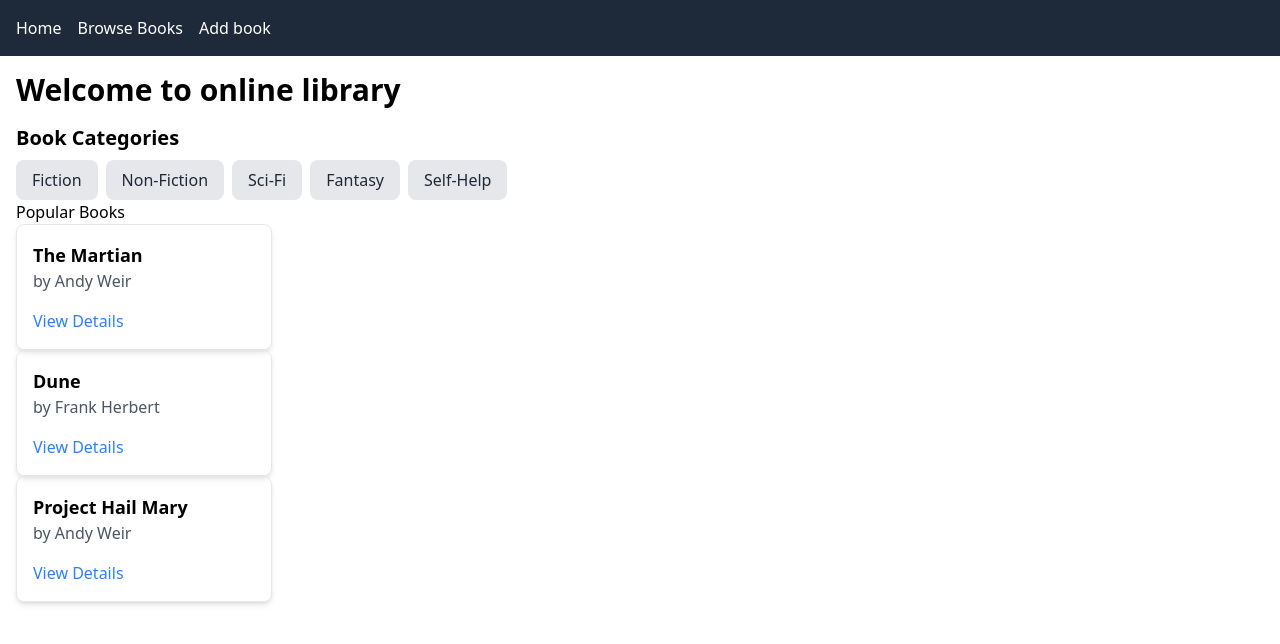
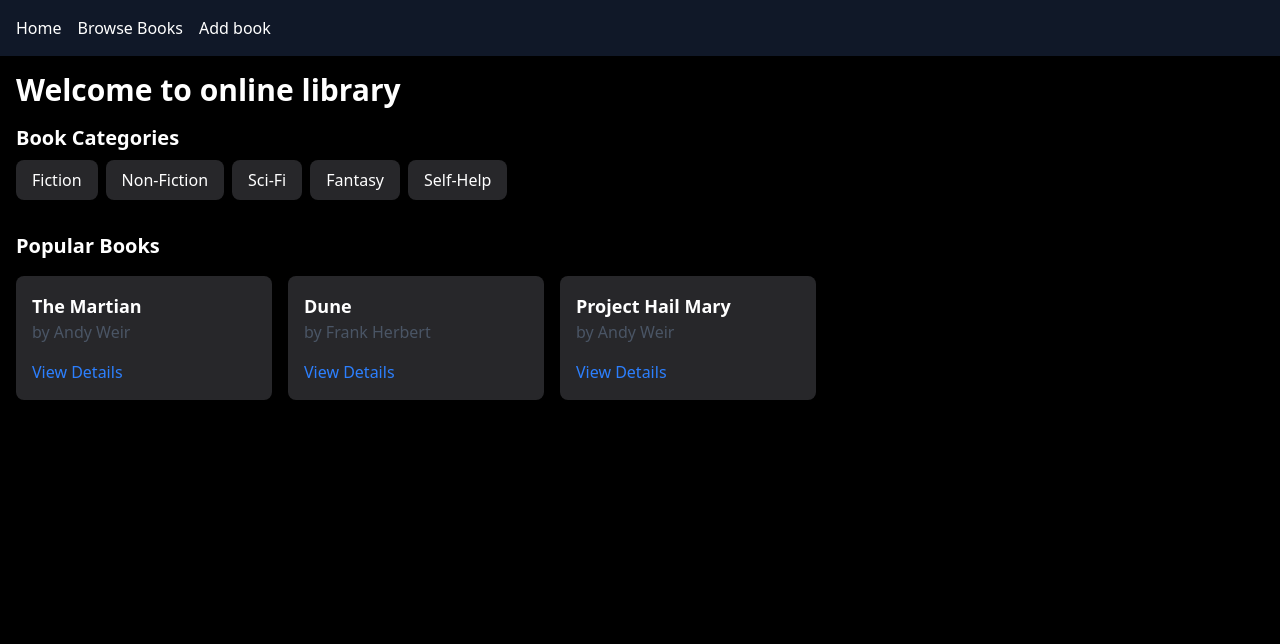
Before and after one commit to Karan-666/library-system-react, a React (Vite) app: page / in a window 1280 px wide. Shown: the top 644 px of the page. Built offline with nearby package versions, Linux system fonts and the light colour scheme.

Commit message:
bug: fixed the bug of newly added book detail not opening

```diff
--- a/src/components/AddBook.jsx
+++ b/src/components/AddBook.jsx
@@ -56,7 +56,17 @@ function AddBook() {
       return;
     }
 
-    dispatch(addBook(formData));
+    // create a new book object (as we need to add id)
+    const newBook = {
+    id: Date.now(), // Use a unique timestamp as the ID
+    title: formData.title,
+    author: formData.author,
+    category: formData.category,
+    description: formData.description,
+    rating: formData.rating,
+  };
+
+    dispatch(addBook(newBook));
     // dispatch acts like an indirect setter function,
     // It sends a message to the reducer to trigger a state change
 
--- a/src/components/BookCard.jsx
+++ b/src/components/BookCard.jsx
@@ -3,7 +3,7 @@ import {Link} from "react-router-dom"
 
 function BookCard({bookData}) {
   return (
-    <div className="border border-gray-200 rounded-lg p-4 shadow-md w-64">
+    <div className="bg-zinc-800 rounded-lg p-4 shadow-md w-64">
       <h3 className="text-lg font-semibold truncate">{bookData.title}</h3>
       <p className="text-gray-600">by {bookData.author}</p>
       <div className="mt-4">
--- a/src/components/BookDetails.jsx
+++ b/src/components/BookDetails.jsx
@@ -1,12 +1,18 @@
 import React from "react";
+import { useSelector } from "react-redux";
 import { useParams } from "react-router-dom";
-import { BOOKS_DATA as data } from "../data/bookData";
-import {Link} from "react-router-dom";
+// import { BOOKS_DATA as data } from "../data/bookData";
+import { Link } from "react-router-dom";
 
 function BookDetails() {
   const { id } = useParams();
-  console.log("Book ID from URL:", id);
+  // console.log("Book ID from URL:", id);
 
+  // instead of dummy data, getting data from redux store now
+  const data = useSelector(store => store.books.booksList);
+
+
+  // this gets book object from id in the URL
   const bookObj = data.find((item) => {
     // we are not using strict operator as id that comes from useParams() is always a string
     // id in our data is an integer
@@ -17,20 +23,34 @@ function BookDetails() {
   console.log(bookObj, "book object fetched from id");
 
   if (!bookObj) {
-    return <div>Book not found!</div>;
+    // handing case of book not found
+    return (
+      <div className="container mx-auto p-6 text-white">
+        <h1 className="text-3xl font-bold mb-4">Book not found!</h1>
+        <Link to="/browse" className="text-blue-500 hover:underline">
+          &larr; Back to Browse
+        </Link>
+      </div>
+    );
   }
 
   return (
     <div className="container mx-auto p-6">
-    <Link className="text-blue-500 hover:underline mb-4 inline-block" to="/browse">Back to Browse</Link>
+      <Link
+        className="text-sky-400 hover:underline mb-4 inline-block"
+        to="/browse"
+      >
+        {" "}
+        &larr; Back to Browse
+      </Link>
       <h1 className="text-4xl font-bold mb-4"> {bookObj.title} </h1>
-      <h2 className="text-xl font-semibold text-gray-600 mb-2">
+      <h2 className="text-xl font-semibold text-gray-400 mb-2">
         by {bookObj.author}
       </h2>
       <p className="text-sm font-medium text-gray-500 mb-4">
         Rating: {bookObj.rating} / 5
       </p>
-      <p className="text-lg text-gray-700">{bookObj.description}</p>
+      <p className="text-lg text-gray-400">{bookObj.description}</p>
     </div>
   );
 }
--- a/src/components/BrowseBooks.jsx
+++ b/src/components/BrowseBooks.jsx
@@ -39,7 +39,10 @@ function BrowseBooks() {
 
   return (
     <div className="container mx-auto p-6">
-      <h1 className="text-3xl font-bold mb-6">Browser All Books </h1>
+      {/* Showing heading based on weather we came from browse books or came from a category */}
+      <h1 className="text-3xl font-bold mb-6">
+        {category ? `Browse Books in ${category}` : 'Browse All Books'}
+      </h1>
       <div className="mb-6">
         {/* Search input field */}
         <input
--- a/src/components/Header.jsx
+++ b/src/components/Header.jsx
@@ -4,7 +4,7 @@ import {Link} from "react-router-dom";
 function Header(){
     return(
         // ALl navigation links will go here
-        <nav className="bg-gray-800 text-white p-4">
+        <nav className="bg-gray-900 p-4">
             {/* justify-start -> This tells the browser to push all the items to the beginning of the container. */}
             <ul className="flex justify-start gap-4">
                 <Link to="/" className="hover:text-blue-400">  <li>Home</li> </Link>
--- a/src/components/Homepage.jsx
+++ b/src/components/Homepage.jsx
@@ -30,12 +30,12 @@ function Homepage() {
       <h2 className="text-xl font-semibold mb-2">Book Categories</h2>
       {/* Displaying all the categories */}
       {/* Used flex wrap in case categories goes to next line */}
-      <div className="flex flex-wrap gap-2">
+      <div className="flex flex-wrap gap-2 mb-8">
         {categories.map((item, index) => (
           // Key attribute Helps React Track Items
           <Link key={index} to={`/browse/${item}`}>
             <div
-              className="bg-gray-200 text-gray-800 px-4 py-2 rounded-lg cursor-pointer"
+              className="bg-zinc-800 text-white px-4 py-2 rounded-lg cursor-pointer hover:bg-zinc-700"
               key={index}
             >
               {item}
@@ -44,8 +44,8 @@ function Homepage() {
         ))}
       </div>
 
-      <h2>Popular Books</h2>
-      <div>
+      <h2 className="text-xl font-semibold mb-4">Popular Books</h2>
+      <div className="flex flex-wrap gap-4">
         {popularBooks.map((item) => (
           // passing whole book object is bookcard component and passing key for react
           <BookCard key={item.id} bookData={item} />
--- a/src/index.css
+++ b/src/index.css
@@ -1 +1,11 @@
 @import "tailwindcss";
+
+body {
+    @apply bg-black text-white
+}
+
+/* The @apply rule is a Tailwind feature that allows us
+to use Tailwind classes in your CSS file.
+The bg-black class will change the background of the
+entire body to black, and the text-white will make
+ all text white for better contrast. */
```
